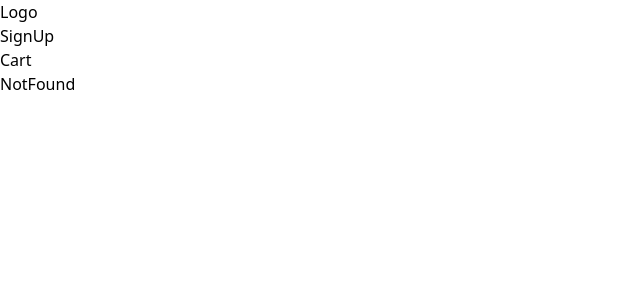
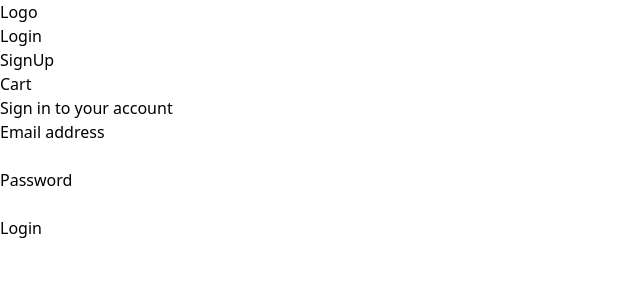
Before and after one commit to ploopple/ecommerce, a React (Vite) app in the folder client/: page /login in a window 1280 px wide. Shown: the top 300 px of the page, without its empty margins (0-640 px from the left). Built offline with nearby package versions, Linux system fonts and the light colour scheme; no server answers.

Commit message:
add login page

```diff
--- a/client/src/App.tsx
+++ b/client/src/App.tsx
@@ -5,6 +5,7 @@ import CartPage from './pages/CartPage';
 import SignUpPage from './pages/SignUpPage';
 import Navbar from './components/Navbar';
 import PrivateRoutes from './PrivateRoutes';
+import LoginPage from './pages/LoginPage';
 function App() {
 
   return (
@@ -13,6 +14,7 @@ function App() {
       <main className='w-full h-[94vh]'>
         <Routes>
           <Route path='' element={<HomePage />} />
+          <Route path='login' element={<PrivateRoutes isPrivate={false}><LoginPage /></PrivateRoutes>} />
           <Route path='signUp' element={<PrivateRoutes isPrivate={false}><SignUpPage /></PrivateRoutes>} />
           <Route path='cart' element={<PrivateRoutes isPrivate={true}><CartPage /></PrivateRoutes>} />
           <Route path='*' element={<NotFound />} />
--- a/client/src/components/Navbar.tsx
+++ b/client/src/components/Navbar.tsx
@@ -9,6 +9,9 @@ const Navbar = () => {
             </h1>
             <ul className='flex'>
                 <li>
+                    <Link to={"login"}>Login</Link>
+                </li>
+                <li className='ml-8'>
                     <Link to={"signUp"}>SignUp</Link>
                 </li>
                 <li className='mx-20'>
--- a/client/src/pages/SignUpPage.tsx
+++ b/client/src/pages/LoginPage.tsx
@@ -1,6 +1,6 @@
 import { useState } from "react"
 import { isValidEmail } from "../components/isValidEmail"
-import { gql, useMutation, useQuery } from "@apollo/client";
+import { gql, useLazyQuery, useMutation, useQuery } from "@apollo/client";
 import Loading from "../components/Loading";
 import Cookies from 'universal-cookie';
 import { Navigate } from 'react-router-dom';
@@ -10,19 +10,18 @@ interface ISignUpData {
 }
 
 
-const SIGNUP_MUTATION = gql`
-  mutation SignUp($req: UserInputSignUp!) {
-    SignUp(req: $req)
+const LOGIN_QUERY= gql`
+  query Login($req: UserInputLogin!) {
+    Login(req: $req)
   }
 `;
 
-const SignUpPage = () => {
+const LoginPage = () => {
 
     const cookies = new Cookies();
-  const [signUpMutation, { data, loading, error }] = useMutation(SIGNUP_MUTATION);
+  const [ loginQuery,{ data, loading, error }] = useLazyQuery(LOGIN_QUERY);
 
   const [signUpData, setSignUpData] = useState<ISignUpData>({
-    "username": { value: "", errMsg: "" },
     email: { value: "", errMsg: "" },
     password: { value: "", errMsg: "" }
   })
@@ -50,8 +49,7 @@ const SignUpPage = () => {
   }
 
   const isValidData = () => {
-    if (signUpData.username.value && !signUpData.username.errMsg &&
-      signUpData.email.value && !signUpData.email.errMsg &&
+    if (signUpData.email.value && !signUpData.email.errMsg &&
       signUpData.password.value && !signUpData.password.errMsg) {
 
     return false
@@ -59,19 +57,19 @@ const SignUpPage = () => {
   return true
   }
 
-  const handleOnClickSignUp = () => {
-    signUpMutation({
+  const  handleOnClickSignUp = async () => {
+    await loginQuery({
       variables: {
         req: {
-          username: signUpData.username.value,
           email: signUpData.email.value,
           password: signUpData.password.value,
         },
       },
     });
+
     }
-  if(!loading && !error && data && data.SignUp) {
-      cookies.set("token",data.SignUp)
+  if(!loading && !error && data && data.Login) {
+      cookies.set("token",data.Login)
     return <Navigate to="/cart"/>
   }
   return (
@@ -81,13 +79,7 @@ const SignUpPage = () => {
         <h2 className="mt-10 text-center text-2xl font-bold leading-9 tracking-tight text-gray-900">Sign in to your account</h2>
       </div>
       <div className="mt-10 sm:mx-auto sm:w-full sm:max-w-sm">
-        <div className="space-y-6" >
-          <label htmlFor="username" className="block text-sm font-medium leading-6 text-gray-900">Username</label>
-          <div className="mt-2">
-            <input onChange={e => handleOnInputChange(e, "username")} value={signUpData.username.value} id="username" name="username" type="text" autoComplete="username" required className="pl-2  mb-4 block w-full rounded-md border-0 py-1.5 text-gray-900 shadow-sm ring-1 ring-inset ring-gray-300 placeholder:text-gray-400 focus:ring-2 focus:ring-inset focus:ring-indigo-600 sm:text-sm sm:leading-6" />
-            <p className="text-red-400 text-sm">{signUpData.username.errMsg}</p>
-          </div>
-        </div>
+
         <div>
           <label htmlFor="email" className="block text-sm font-medium leading-6 text-gray-900">Email address</label>
           <div className="mt-2">
@@ -108,11 +100,11 @@ const SignUpPage = () => {
           <button
             onClick={handleOnClickSignUp}
             disabled={isValidData()}
-            className={`mt-4 flex w-full justify-center rounded-md ${isValidData() ? "bg-indigo-300 cursor-not-allowed" : "bg-indigo-600 hover:bg-indigo-500"}  px-3 py-1.5 text-sm font-semibold leading-6 text-white shadow-sm  focus-visible:outline focus-visible:outline-2 focus-visible:outline-offset-2 focus-visible:outline-indigo-600`}>Sign in</button>
+            className={`mt-4 flex w-full justify-center rounded-md ${isValidData() ? "bg-indigo-300 cursor-not-allowed" : "bg-indigo-600 hover:bg-indigo-500"}  px-3 py-1.5 text-sm font-semibold leading-6 text-white shadow-sm  focus-visible:outline focus-visible:outline-2 focus-visible:outline-offset-2 focus-visible:outline-indigo-600`}>Login</button>
         </div>
       </div>
     </div>
   )
 }
 
-export default SignUpPage
+export default LoginPage
```
